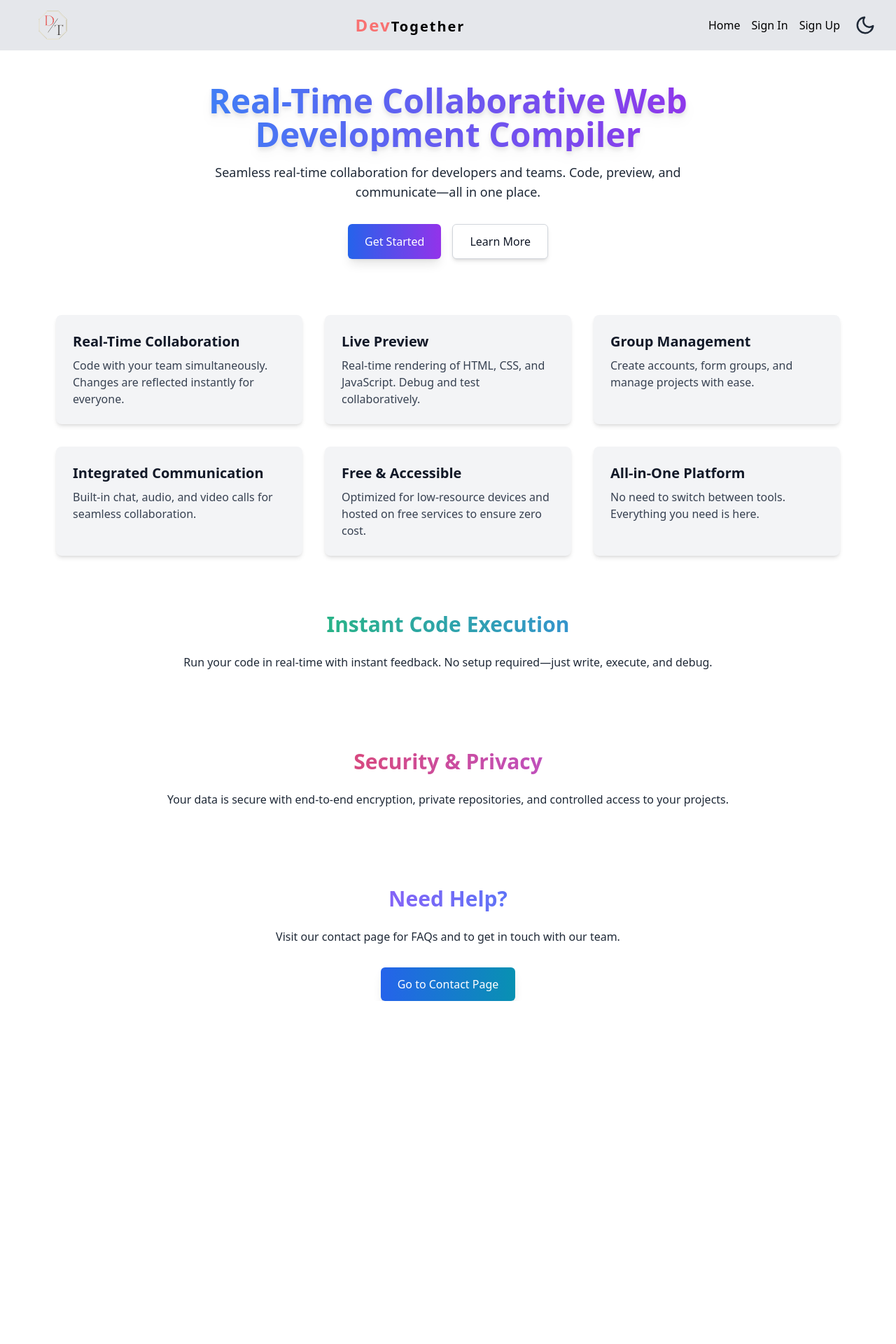
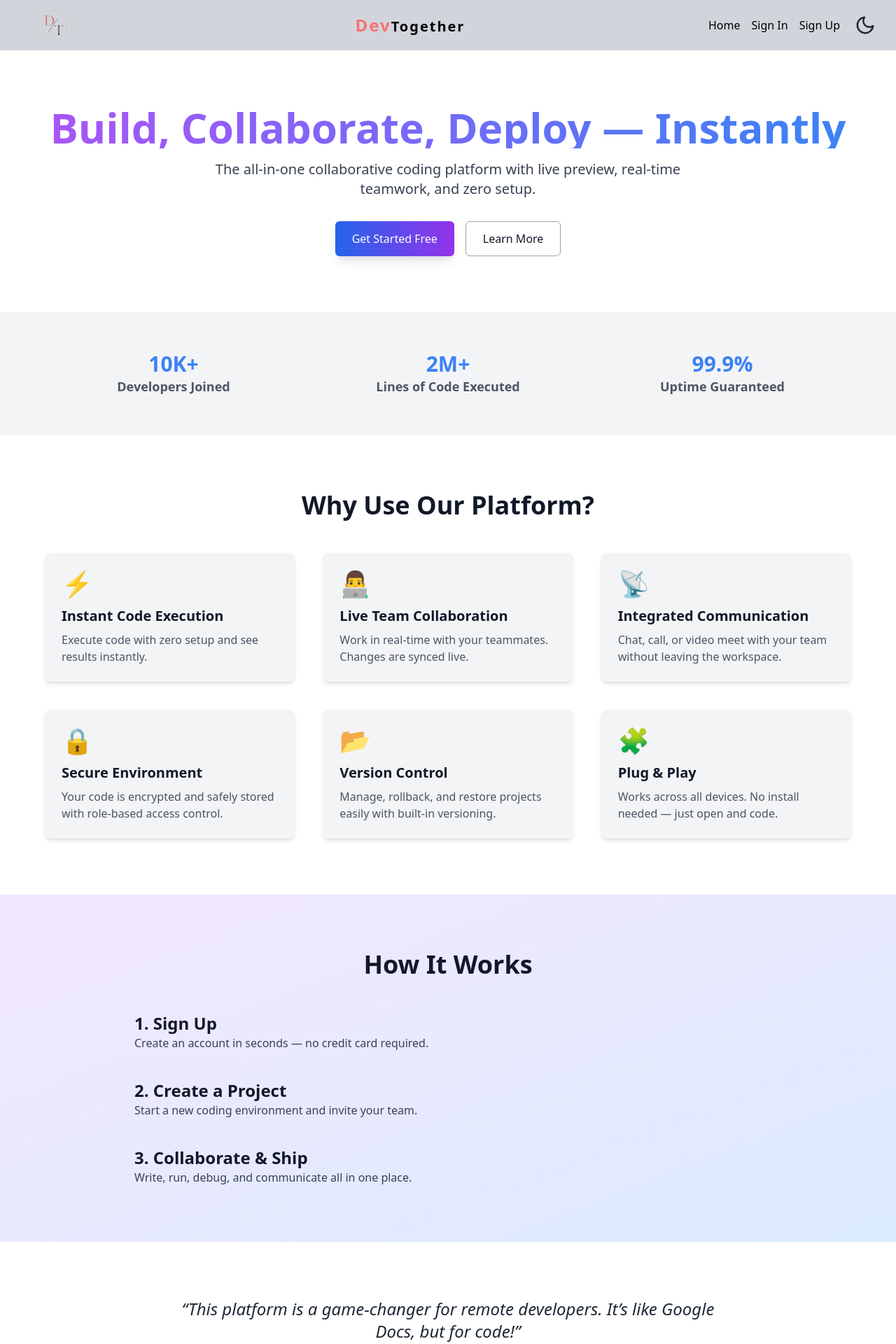
Before and after one commit to Anshul-Sharma01/DevTogether, a React (Vite) app in the folder client/: page / in a window 1280 px wide. Shown: the top 1920 px of the page at 70% size. Before the commit the page ends 1430 px from the top, so only its background shows below. Built offline with nearby package versions, Linux system fonts and the light colour scheme; no server answers.

Commit message:
style: update NavigationLayout background colors for improved visibility

```diff
--- a/client/src/components/Mains/LandingPage.jsx
+++ b/client/src/components/Mains/LandingPage.jsx
@@ -5,102 +5,254 @@ import { motion } from "framer-motion";
 const LandingPage = () => {
     const navigate = useNavigate();
 
+    const logos = [
+        {
+            name: "Vercel",
+            url: "https://1000logos.net/wp-content/uploads/2024/08/Vercel-Logo-tumb.png",
+        },
+        {
+            name: "Netlify",
+            url: "https://seeklogo.com/images/N/netlify-logo-758722CDF4-seeklogo.com.png",
+        },
+        {
+            name: "AWS",
+            url: "https://upload.wikimedia.org/wikipedia/commons/9/93/Amazon_Web_Services_Logo.svg",
+        },
+        {
+            name: "GitHub",
+            url: "https://github.githubassets.com/images/modules/logos_page/GitHub-Mark.png",
+        },
+        {
+            name: "GitLab",
+            url: "https://about.gitlab.com/images/press/logo/png/gitlab-icon-rgb.png",
+        },
+    ];
+
+    const fadeUp = {
+        hidden: { opacity: 0, y: 20 },
+        visible: { opacity: 1, y: 0 },
+    };
+
     return (
         <NavigationLayout>
-            <section className="dark:bg-black w-full bg-gradient-to-b bg-white min-h-screen flex flex-col items-center justify-center px-4 relative overflow-hidden text-gray-900 dark:text-white">
-                {/* Background Effects */}
-                <div className="absolute inset-0 bg-gradient-to-br bg-white dark:border-l-gray-800 opacity-10 dark:opacity-30 blur-3xl"></div>
+            <section className="dark:bg-black bg-white min-h-screen text-gray-900 dark:text-white overflow-hidden">
 
                 {/* Hero Section */}
-                <motion.div initial={{ opacity: 0, y: -30 }} animate={{ opacity: 1, y: 0 }} transition={{ duration: 0.8 }} className="text-center max-w-3xl mt-12 z-10 relative">
-                    <h1 className="text-4xl sm:text-5xl font-extrabold bg-gradient-to-r from-blue-500 to-purple-600 bg-clip-text text-transparent dark:from-blue-400 dark:to-blue-600 mb-4 drop-shadow-lg">
-                        Real-Time Collaborative Web Development Compiler
+                <motion.div
+                    initial="hidden"
+                    animate="visible"
+                    transition={{ duration: 0.8 }}
+                    variants={fadeUp}
+                    className="flex flex-col items-center justify-center text-center px-6 py-20"
+                >
+                    <h1 className="text-5xl md:text-6xl font-extrabold leading-tight bg-gradient-to-r from-purple-500 to-blue-500 text-transparent bg-clip-text mb-4">
+                        Build, Collaborate, Deploy — Instantly
                     </h1>
-                    <p className="text-lg text-gray-800 dark:text-white mb-8">
-                        Seamless real-time collaboration for developers and teams. Code, preview, and communicate—all in one place.
+                    <p className="text-lg md:text-xl text-gray-700 dark:text-gray-300 max-w-2xl">
+                        The all-in-one collaborative coding platform with live preview, real-time teamwork, and zero setup.
                     </p>
-                    <div className="flex justify-center space-x-4">
-                        <motion.button whileHover={{ scale: 1.1 }} className="px-6 py-3 bg-gradient-to-r from-blue-600 to-purple-600 text-white rounded-md shadow-lg hover:shadow-xl transition duration-300">
-                            Get Started
+                    <div className="flex space-x-4 mt-8">
+                        <motion.button whileHover={{ scale: 1.1 }} onClick={() => navigate("/signup")}
+                            className="px-6 py-3 bg-gradient-to-r from-blue-600 to-purple-600 text-white rounded-md shadow-lg hover:shadow-xl transition duration-300">
+                            Get Started Free
                         </motion.button>
-                        <motion.button whileHover={{ scale: 1.1 }} className="px-6 py-3 bg-white text-gray-900 border border-gray-300 rounded-md shadow-md hover:shadow-xl transition duration-300">
+                        <motion.button whileHover={{ scale: 1.1 }} onClick={() => navigate("/learn-more")}
+                            className="px-6 py-3 border border-gray-400 text-gray-900 dark:text-white dark:border-gray-700 rounded-md hover:bg-gray-100 dark:hover:bg-neutral-900 transition">
                             Learn More
                         </motion.button>
                     </div>
                 </motion.div>
 
-                {/* Features Section */}
-                <section className="mt-20 grid gap-8 md:grid-cols-2 lg:grid-cols-3 max-w-6xl px-4 z-10 relative">
-                    {[{
-                            title: "Real-Time Collaboration",
-                            description: "Code with your team simultaneously. Changes are reflected instantly for everyone."
-                        },
-                        {
-                            title: "Live Preview",
-                            description: "Real-time rendering of HTML, CSS, and JavaScript. Debug and test collaboratively."
-                        },
-                        {
-                            title: "Group Management",
-                            description: "Create accounts, form groups, and manage projects with ease."
-                        },
-                        {
-                            title: "Integrated Communication",
-                            description: "Built-in chat, audio, and video calls for seamless collaboration."
-                        },
-                        {
-                            title: "Free & Accessible",
-                            description: "Optimized for low-resource devices and hosted on free services to ensure zero cost."
-                        },
-                        {
-                            title: "All-in-One Platform",
-                            description: "No need to switch between tools. Everything you need is here."
-                        }
-                    ].map((feature, index) => (
-                        <div
-                            key={index}
-                            className="p-6 bg-gray-100 dark:bg-gray-800 rounded-lg shadow-md transition transform hover:-translate-y-2 hover:shadow-lg duration-300 ease-in-out"
-                        >
-                            <h3 className="text-xl font-semibold text-gray-900 dark:text-white mb-2">
-                                {feature.title}
-                            </h3>
-                            <p className="text-gray-700 dark:text-gray-300">{feature.description}</p>
-                        </div>
-                    ))}
+                {/* Stats Section */}
+                <section className="bg-gray-100 dark:bg-black py-14 px-6 text-center">
+                    <div className="max-w-6xl mx-auto grid grid-cols-1 sm:grid-cols-3 gap-6">
+                        {[
+                            { value: "10K+", label: "Developers Joined" },
+                            { value: "2M+", label: "Lines of Code Executed" },
+                            { value: "99.9%", label: "Uptime Guaranteed" },
+                        ].map((stat, idx) => (
+                            <div key={idx} className="text-3xl font-bold">
+                                <div className="text-blue-500">{stat.value}</div>
+                                <div className="text-lg text-gray-600 dark:text-gray-300">{stat.label}</div>
+                            </div>
+                        ))}
+                    </div>
                 </section>
 
-                {/* New Sections */}
-                {/* Code Execution Section */}
-                <section className="mt-20 max-w-5xl text-center px-4 z-10 relative">
-                    <h2 className="text-3xl font-bold bg-gradient-to-r from-green-500 to-blue-500 bg-clip-text text-transparent mb-6">
-                        Instant Code Execution
-                    </h2>
-                    <p className="text-gray-800 dark:text-white mb-8">
-                        Run your code in real-time with instant feedback. No setup required—just write, execute, and debug.
-                    </p>
+                {/* Features */}
+                <section className="py-20 px-6 bg-white dark:bg-black">
+                    <h2 className="text-center text-4xl font-bold mb-12">Why Use Our Platform?</h2>
+                    <div className="grid gap-10 md:grid-cols-3 max-w-6xl mx-auto">
+                        {[
+                            ["⚡", "Instant Code Execution", "Execute code with zero setup and see results instantly."],
+                            ["👨‍💻", "Live Team Collaboration", "Work in real-time with your teammates. Changes are synced live."],
+                            ["📡", "Integrated Communication", "Chat, call, or video meet with your team without leaving the workspace."],
+                            ["🔒", "Secure Environment", "Your code is encrypted and safely stored with role-based access control."],
+                            ["📂", "Version Control", "Manage, rollback, and restore projects easily with built-in versioning."],
+                            ["🧩", "Plug & Play", "Works across all devices. No install needed — just open and code."],
+                        ].map(([icon, title, desc], idx) => (
+                            <motion.div
+                                key={idx}
+                                whileHover={{ scale: 1.03 }}
+                                className="p-6 bg-gray-100 dark:bg-neutral-900 rounded-lg shadow-md"
+                            >
+                                <div className="text-4xl mb-3">{icon}</div>
+                                <h3 className="text-xl font-semibold mb-2">{title}</h3>
+                                <p className="text-gray-600 dark:text-gray-300">{desc}</p>
+                            </motion.div>
+                        ))}
+                    </div>
                 </section>
 
-                {/* Security and Privacy Section */}
-                <section className="mt-20 max-w-5xl text-center px-4 z-10 relative">
-                    <h2 className="text-3xl font-bold bg-gradient-to-r from-red-500 to-purple-500 bg-clip-text text-transparent mb-6">
-                        Security & Privacy
-                    </h2>
-                    <p className="text-gray-800 dark:text-white mb-8">
-                        Your data is secure with end-to-end encryption, private repositories, and controlled access to your projects.
-                    </p>
+                {/* How It Works */}
+                <section className="py-20 bg-gradient-to-br from-purple-100 to-blue-100 dark:from-black dark:to-neutral-900 text-center">
+                    <h2 className="text-4xl font-bold mb-12">How It Works</h2>
+                    <div className="max-w-4xl mx-auto space-y-10 text-left">
+                        {[
+                            ["1. Sign Up", "Create an account in seconds — no credit card required."],
+                            ["2. Create a Project", "Start a new coding environment and invite your team."],
+                            ["3. Collaborate & Ship", "Write, run, debug, and communicate all in one place."],
+                        ].map(([step, desc], idx) => (
+                            <motion.div key={idx} variants={fadeUp} initial="hidden" whileInView="visible" viewport={{ once: true }} transition={{ delay: idx * 0.2 }}>
+                                <h3 className="text-2xl font-semibold">{step}</h3>
+                                <p className="text-gray-700 dark:text-gray-300">{desc}</p>
+                            </motion.div>
+                        ))}
+                    </div>
                 </section>
 
-                {/* Contact Redirect Section */}
-                <section className="mt-20 max-w-4xl text-center px-4 z-10 relative">
-                    <h2 className="text-3xl font-bold bg-gradient-to-r from-purple-500 to-blue-500 bg-clip-text text-transparent mb-6">
-                        Need Help?
-                    </h2>
-                    <p className="text-gray-800 dark:text-white mb-8">
-                        Visit our contact page for FAQs and to get in touch with our team.
-                    </p>
-                    <motion.button whileHover={{ scale: 1.1 }} onClick={() => navigate("/contact")} className="px-6 py-3 bg-gradient-to-r from-blue-600 to-cyan-600 text-white rounded-md shadow-lg hover:shadow-xl transition duration-300">
-                        Go to Contact Page
+                {/* Testimonial */}
+                <section className="bg-white dark:bg-black py-20 px-6">
+                    <div className="max-w-3xl mx-auto text-center">
+                        <blockquote className="italic text-2xl text-gray-800 dark:text-gray-200">
+                            “This platform is a game-changer for remote developers. It’s like Google Docs, but for code!”
+                        </blockquote>
+                        <p className="mt-4 text-gray-500 dark:text-gray-400">— A Happy Developer</p>
+                    </div>
+                </section>
+
+                {/* Final CTA */}
+                <section className="py-20 px-6 text-center dark:bg-black">
+                    <h2 className="text-4xl font-bold mb-4">Start Collaborating Today</h2>
+                    <p className="text-lg mb-6">Join thousands of developers and teams who trust our platform.</p>
+                    <motion.button
+                        whileHover={{ scale: 1.1 }}
+                        onClick={() => navigate("/signup")}
+                        className="px-8 py-4 bg-white text-blue-700 font-semibold rounded-md shadow-md hover:bg-gray-100"
+                    >
+                        Create Your Free Account
                     </motion.button>
                 </section>
+
+                {/* Demo Preview */}
+                <section className="bg-gray-100 dark:bg-black py-20 px-6 text-center">
+                    <h2 className="text-4xl font-bold mb-6">See It In Action</h2>
+                    <p className="text-gray-700 dark:text-gray-300 max-w-2xl mx-auto mb-8">
+                        Here's a sneak peek of how coding feels in our collaborative playground.
+                    </p>
+                    <div className="rounded-lg overflow-hidden max-w-5xl mx-auto shadow-2xl">
+                        <img
+                            src="/images/editor-preview.gif"
+                            alt="Live Coding Demo"
+                            className="w-full h-auto"
+                        />
+                    </div>
+                </section>
+
+                {/* Trusted Logos */}
+                <section className="py-24 bg-gray-50 dark:bg-black text-center">
+                    <motion.h2
+                        initial={{ opacity: 0, y: -20 }}
+                        whileInView={{ opacity: 1, y: 0 }}
+                        viewport={{ once: true }}
+                        transition={{ duration: 0.6 }}
+                        className="text-4xl font-extrabold text-gray-900 dark:text-white mb-12"
+                    >
+                        Trusted by Engineering Teams Worldwide
+                    </motion.h2>
+
+                    <div className="grid grid-cols-2 sm:grid-cols-3 md:grid-cols-5 gap-8 justify-items-center items-center px-6 max-w-6xl mx-auto">
+                        {logos.map((brand, idx) => (
+                            <motion.div
+                                key={idx}
+                                initial={{ opacity: 0, scale: 0.9 }}
+                                whileInView={{ opacity: 1, scale: 1 }}
+                                viewport={{ once: true }}
+                                transition={{ duration: 0.4, delay: idx * 0.1 }}
+                                className="bg-white dark:bg-neutral-900 p-4 rounded-lg shadow hover:shadow-xl transition duration-300 transform hover:scale-105"
+                            >
+                                <img
+                                    src={brand.url}
+                                    alt={`${brand.name} logo`}
+                                    title={brand.name}
+                                    className="h-12 object-contain mx-auto"
+                                />
+                            </motion.div>
+                        ))}
+                    </div>
+                </section>
+
+                {/* Roadmap */}
+                <section className="bg-white dark:bg-black py-20 px-6">
+                    <h2 className="text-4xl font-bold text-center mb-12">What's Coming Next</h2>
+                    <div className="max-w-4xl mx-auto space-y-10">
+                        {[
+                            { date: "Q2 2025", feature: "Mobile Editor App", desc: "Edit and run code on the go with our mobile-first experience." },
+                            { date: "Q3 2025", feature: "AI-Powered Pair Programming", desc: "Smart assistants to help you debug and code faster." },
+                            { date: "Q4 2025", feature: "Marketplace for Extensions", desc: "Extend your workspace with plugins from the community." },
+                        ].map((item, idx) => (
+                            <motion.div
+                                key={idx}
+                                initial={{ opacity: 0, y: 20 }}
+                                whileInView={{ opacity: 1, y: 0 }}
+                                viewport={{ once: true }}
+                                transition={{ delay: idx * 0.2 }}
+                                className="flex items-start gap-6"
+                            >
+                                <div className="text-purple-600 font-semibold min-w-[80px]">{item.date}</div>
+                                <div>
+                                    <h4 className="text-xl font-bold">{item.feature}</h4>
+                                    <p className="text-gray-700 dark:text-gray-300">{item.desc}</p>
+                                </div>
+                            </motion.div>
+                        ))}
+                    </div>
+                </section>
+
+                {/* Use Cases */}
+                <section className="bg-white dark:bg-black py-20 px-6">
+                    <h2 className="text-4xl font-bold text-center mb-12">Made for All Kinds of Teams</h2>
+                    <div className="grid md:grid-cols-3 gap-10 max-w-6xl mx-auto">
+                        {[
+                            ["🚀", "Startups", "Quickly prototype and ship MVPs with real-time feedback and deployments."],
+                            ["🏢", "Enterprises", "Collaborate across departments with centralized control and security."],
+                            ["🎓", "Educators & Students", "Conduct live classes, share code, and evaluate in real time."],
+                        ].map(([icon, title, desc], idx) => (
+                            <motion.div
+                                key={idx}
+                                whileHover={{ scale: 1.03 }}
+                                className="p-6 bg-gray-100 dark:bg-neutral-900 rounded-lg shadow-md"
+                            >
+                                <div className="text-4xl mb-3">{icon}</div>
+                                <h3 className="text-xl font-semibold mb-2">{title}</h3>
+                                <p className="text-gray-600 dark:text-gray-300">{desc}</p>
+                            </motion.div>
+                        ))}
+                    </div>
+                </section>
+
+                {/* Community Section */}
+                <section className="py-20 px-6 bg-black text-white text-center">
+                    <h2 className="text-4xl font-bold mb-6">Join Our Global Community</h2>
+                    <p className="text-lg max-w-2xl mx-auto mb-8">
+                        From open-source contributors to indie hackers — we’re all building together. Get involved on Discord, follow us on X, or check out what folks are building.
+                    </p>
+                    <div className="flex flex-col sm:flex-row gap-4 justify-center">
+                        <a href="https://discord.gg" target="_blank" className="bg-white text-black px-6 py-3 rounded-md font-semibold hover:bg-gray-200 transition">Join Discord</a>
+                        <a href="https://twitter.com" target="_blank" className="bg-white text-black px-6 py-3 rounded-md font-semibold hover:bg-gray-200 transition">Follow on X</a>
+                    </div>
+                </section>
+
             </section>
         </NavigationLayout>
     );
--- a/client/src/layouts/NavigationLayout.jsx
+++ b/client/src/layouts/NavigationLayout.jsx
@@ -59,7 +59,7 @@ function NavigationLayout({ children }) {
                 <div className="fixed inset-0 bg-black/40 backdrop-blur-md z-40"></div>
             )}
 
-            <nav className="flex flex-row justify-between pr-6 items-center dark:bg-gray-700 dark:text-white py-4 sticky top-0 z-50 bg-gray-200">
+            <nav className="flex flex-row justify-between pr-6 items-center dark:bg-black dark:bg-opacity-60 dark:backdrop-blur-md dark:text-white py-4 sticky top-0 z-50 bg-gray-300">
                 <Link to={"/"} className="w-40 h-10 flex flex-row justify-center items-center text-white">
                 <img
                     src="./slogo.svg"
```
